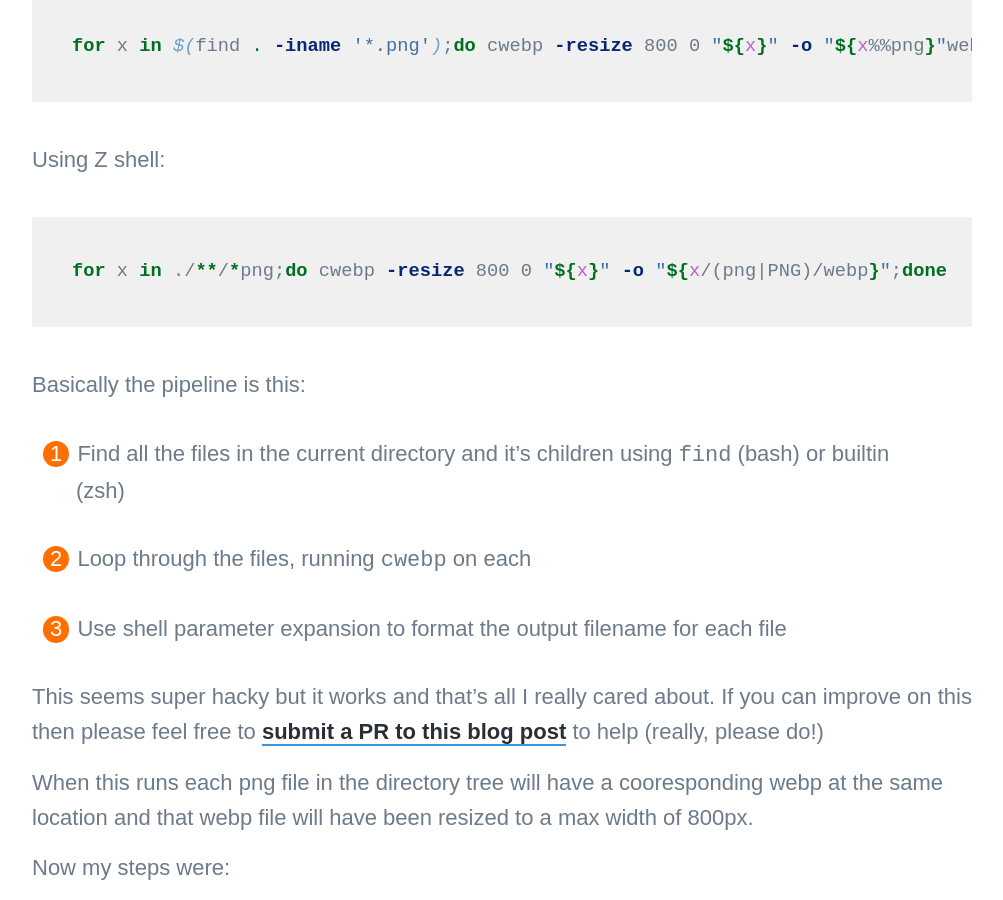
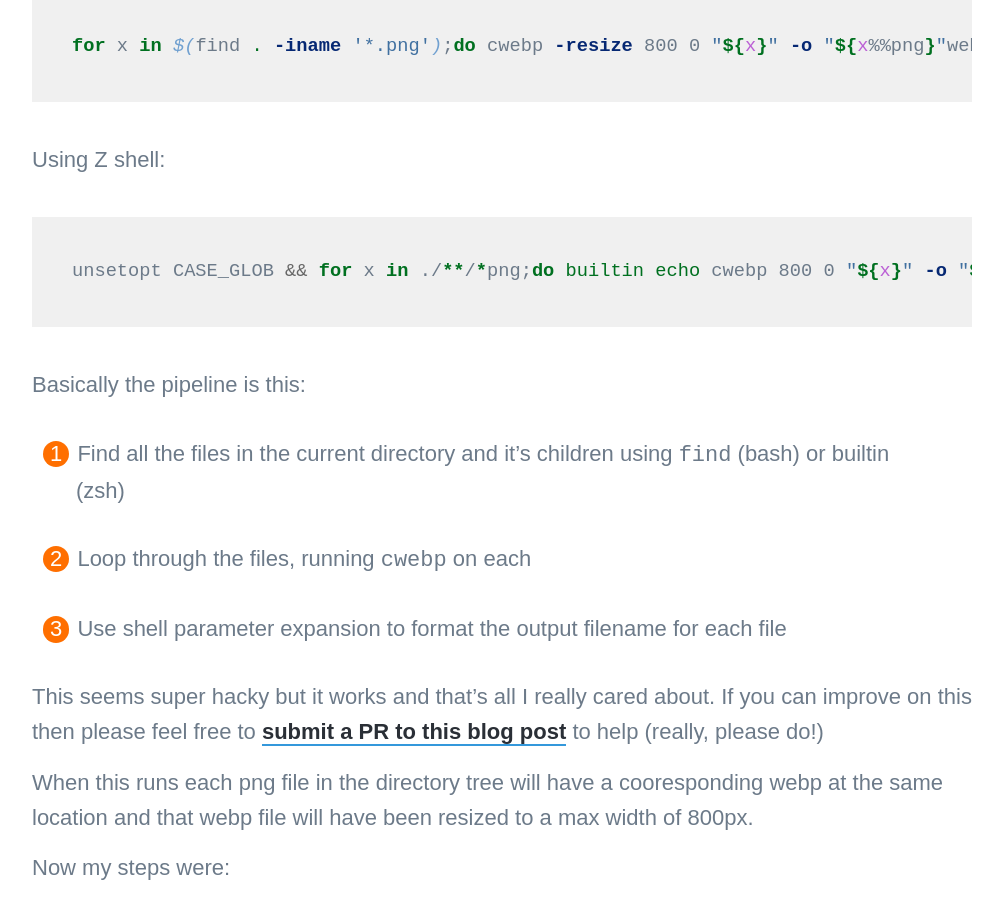
Before and after one commit to bubbafat/bubbafat.github.io, a Jekyll site: the page built from _posts/2022-03-15-converting-images-from-png-jpg-to-webp-and-resizing.md, in a window 1280 px wide and 900 px high, scrolled down 2242 px. Shown: the whole window, without its empty margins (138-1141 px from the left). Built offline with Jekyll 4.4.1, drawn with Linux system fonts in a browser that asks for light colours; nearby versions of some CDN libraries; some web fonts are replaced; comment, search, counter and statistics services are not loaded.

Commit message:
Update 2022-03-15-converting-images-from-png-jpg-to-webp-and-resizing.md
zsh apparently needs the shellopt `CASE_GLOB` off for the case matching to work :-\

````diff
--- a/_posts/2022-03-15-converting-images-from-png-jpg-to-webp-and-resizing.md
+++ b/_posts/2022-03-15-converting-images-from-png-jpg-to-webp-and-resizing.md
@@ -52,7 +52,7 @@ for x in $(find . -iname '*.png');do cwebp -resize 800 0 "${x}" -o "${x%%png}"we
 Using Z shell:
 
 ```zsh
-for x in ./**/*png;do cwebp -resize 800 0 "${x}" -o "${x/(png|PNG)/webp}";done
+unsetopt CASE_GLOB && for x in ./**/*png;do builtin echo cwebp 800 0 "${x}" -o "${x/(png|PNG)/webp}";done; setopt CASE_GLOB
 ```
 
 Basically the pipeline is this:
````
